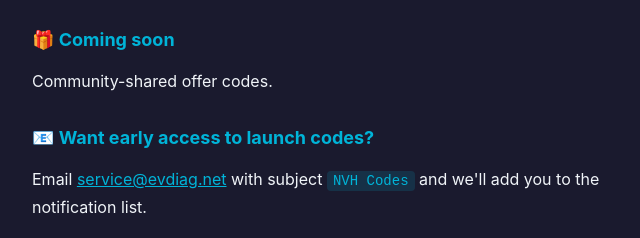
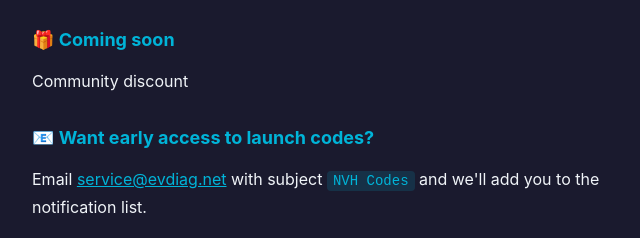
Before and after one commit to EVDiag/evdiag-pages, a plain HTML site: page promo.html in a window 1280 px wide. Shown: the part 137-375 px from the top of the page, 308-948 px from the left. Drawn offline with Linux system fonts and the light colour scheme.

Commit message:
Update promo.html

```diff
--- a/promo.html
+++ b/promo.html
@@ -51,7 +51,7 @@
   <h1>NVH Source Locator — Promo Codes</h1>
 
   <h2>🎁 Coming soon</h2>
-  <p class="item">Community-shared offer codes.</p>
+  <p class="item">Community discount</p>
 
   <h2>📧 Want early access to launch codes?</h2>
   <p class="item">
```
